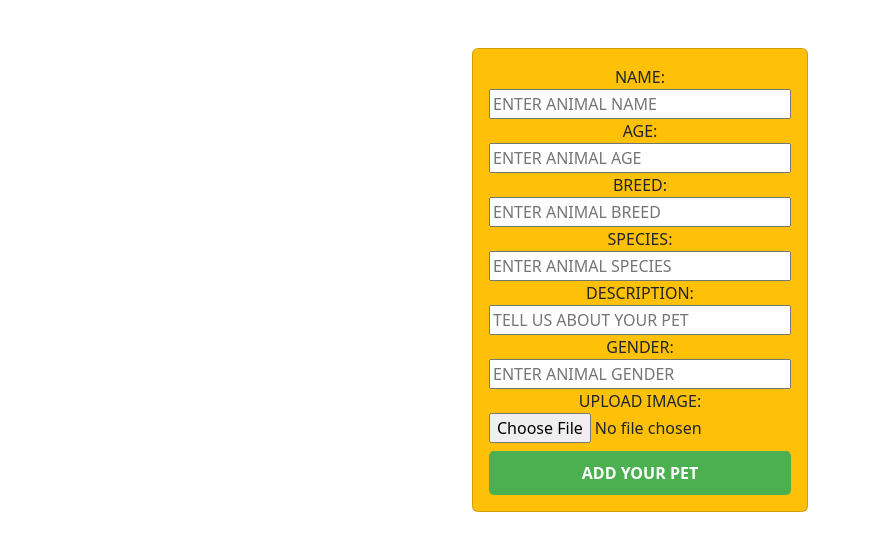
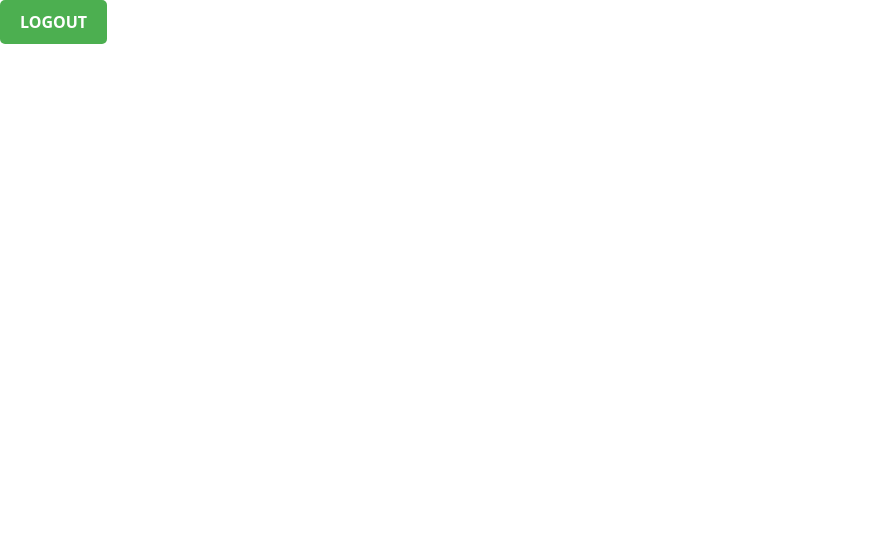
Before and after one commit to Mosesochacha/Pet-Finder, a React (Create React App) app in the folder client/: page / in a window 1280 px wide. Shown: the top 550 px of the page, without its empty margins (0-871 px from the left). Built offline with nearby package versions, Linux system fonts and the light colour scheme.

Commit message:
Added lougout functionality

```diff
--- a/client/src/components/Authautication/logout.js
+++ b/client/src/components/Authautication/logout.js
@@ -0,0 +1,28 @@
+import React, { useState } from "react";
+
+export default function Logout() {
+  const [message, setMessage] = useState("");
+  const [error, setError] = useState("");
+  const handleLogout = async (e) => {
+    e.preventDefault();
+    const res = await fetch("https://pet-finder-9j4w.onrender.com/user/logout", {
+      method: "POST",
+      headers: { "Content-Type": "application/json" },
+    });
+    const data = await res.json();
+    if (data.message) {
+      setMessage(data.message);
+      setError("");
+    } else {
+      setMessage("");
+      setError(data.error);
+    }
+  };
+  return (
+    <div>
+      <button onClick={handleLogout}>LOGOUT</button>
+      <div>{message && <p>{message}</p>}</div>
+      <div>{error && <p>{error}</p>}</div>
+    </div>
+  );
+}
--- a/client/src/index.js
+++ b/client/src/index.js
@@ -1,17 +1,20 @@
 
 import ReactDOM from 'react-dom/client';
 import './index.css';
+// import Login from './components/Authautication/login';
+import Logout from './components/Authautication/logout';
 //  import App from './App/App';
 //  import Petdelete from './components/Edits/delete';
 // import Login from './components/Authautication/login';
 // import Register from './components/Authautication/register';
-import AddPet from './components/Pets/addpets';
+// import AddPet from './components/Pets/addpets';
 const root = ReactDOM.createRoot(document.getElementById('root'));
 root.render(
+    <Logout/>
     // <App />
     // <Register/>
     // <Login/>
-<AddPet/>
+// <AddPet/>
 )
 
 // If you want to start measuring performance in your app, pass a function
```
